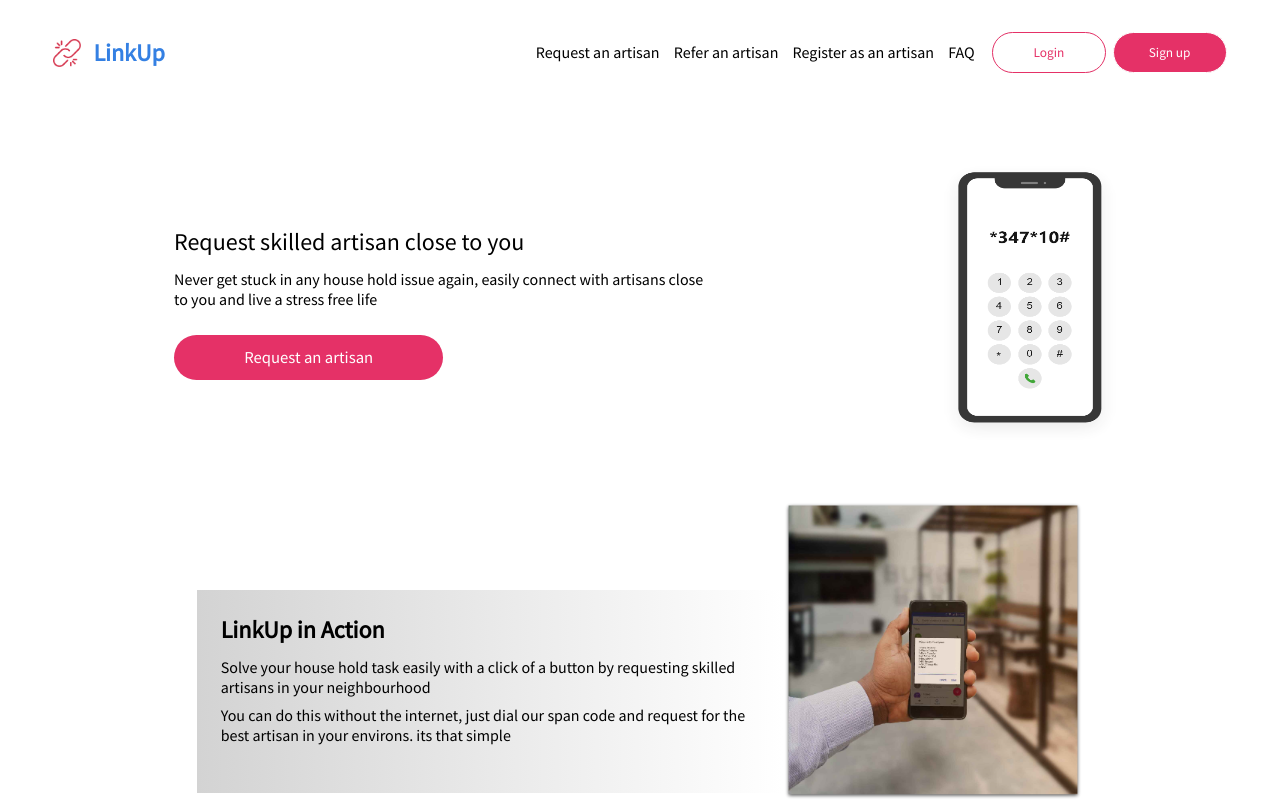
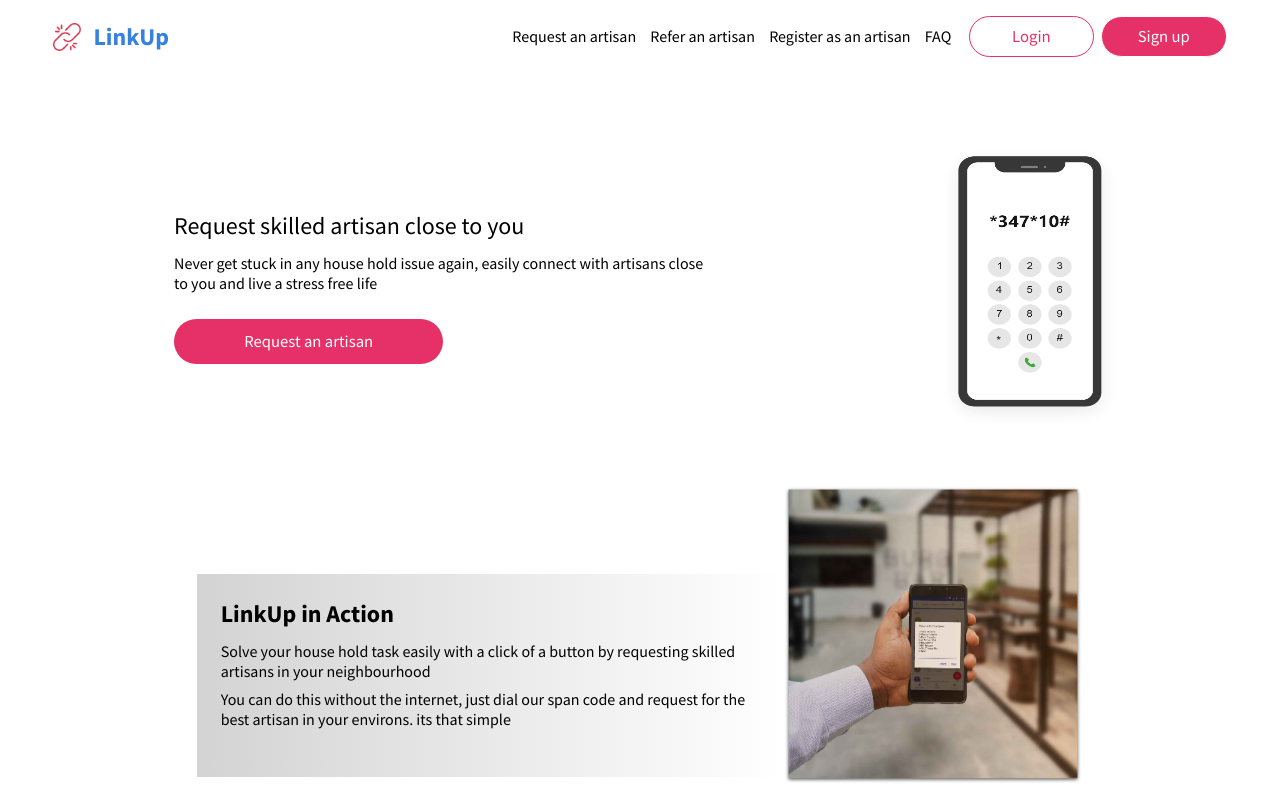
Before and after one commit to Egovictorc/Linkup, a plain HTML site: page index.html in a window 1280 px wide. Shown: the top 804 px of the page. Drawn offline with Linux system fonts and the light colour scheme.

Commit message:
same as master/ original file; no fix yet

```diff
--- a/css/style.css
+++ b/css/style.css
@@ -16,7 +16,7 @@ body{
   width: 100%;
 }
 body>div.container {
-  padding-top: 2em;
+  padding-top: 1em;
 }
 body>div.container>header {
   background-image: url("../asset/brokenLink@2x.png");
@@ -97,8 +97,9 @@ body>div.container>header>div.logSign>button>a {
   border: none;
   border-radius: 2em;
   display: block;
-  padding: 11px 20px;
+  padding: 9px 20px;
   text-decoration: none;
+  font-size: 1.25em;
 }
 body>div.container>header>div.logSign>button>a#login{
   color: rgb(229, 49, 103);
@@ -601,11 +602,11 @@ footer p {
   }
 
   body>div.container>header>nav.topNav>ul.navBar {
-    right: 21%;
+    right: 23%;
   }
   body>div.container>header>div.logSign {
     top: 0;
-    width: 20%;
+    width: 22%;
   }
   /*
     section begins here
--- a/index.html
+++ b/index.html
@@ -7,7 +7,7 @@
     <meta http-equiv="X-UA-Compatible" content="ie=edge">
     <meta name="author" content="Ego Victor" />
     <meta name="description" content="LinkUp Web Page" />
-    <meta name="keywords" content="LinkUp, Artisans, skilled">
+    <meta name="keywords" content="LinkUp, Artisans, household issue">
     <title> LinkUp </title>
     <link rel="stylesheet" href="css/style.css">
 
@@ -19,21 +19,22 @@
     <!--
         Google
     -->
-    <link href="https://fonts.googleapis.com/css?family=Open+Sans|Source+Sans+Pro" rel="stylesheet">
+    <link href="https://fonts.googleapis.com/css?family=Open+Sans:regular,bold|Source+Sans+Pro:regular,bold" rel="stylesheet">
 
     <link rel="icon" href="validate@2x.png" sizes="16x16" type="image/png">
-    <base href="asset/" target="_blank">
+    <base href="asset/" target="_self">
   </head>
 
   <!--
       body begins here
   -->
   <body>
-    <div class="container col-xs-12 col-sm-12 col-md-12">
+    <div class="container col-xs-12 col-sm-12 col-md-12 col-lg-12">
+
       <!--
         header begins here
       -->
-      <header class="col-xs-11 col-sm-11 col-md-11">
+      <header class="col-xs-11 col-sm-11 col-md-11 col-lg-11">
         <h2> LinkUp </h2>
         <nav class="topNav">
           <i class="navCollapse fas fa-bars"></i>
```
Also changed, not shown: 1 other file.
